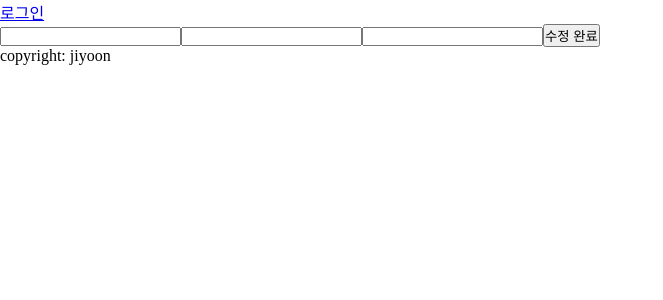
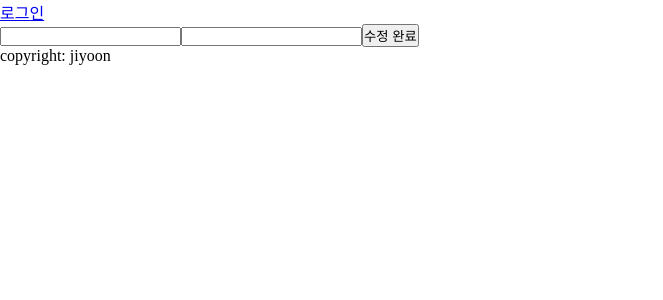
Before and after one commit to JIY00N2/yoon-log, a Next.js app: page /posts/1/edit in a window 1280 px wide. Shown: the top 300 px of the page, without its empty margins (0-663 px from the left). Built offline with nearby package versions, Linux system fonts and the light colour scheme; no server answers.

Commit message:
feat: title 기반으로 블로그 slug url 생성

```diff
--- /dev/null
+++ b/app/_utils/generateSlug.ts
@@ -0,0 +1,11 @@
+export default function generateSlug(title: string) {
+  let slug = title
+    .replaceAll(/[^\w\s\uAC00-\uD7A3]/gu, "")
+    .replaceAll(/\s+/g, "-")
+    .toLocaleLowerCase()
+    .trim();
+  if (slug.endsWith("-")) {
+    slug.slice(0, -1);
+  }
+  return slug;
+}
--- a/app/api/write/route.ts
+++ b/app/api/write/route.ts
@@ -1,13 +1,14 @@
 import { NextRequest, NextResponse } from "next/server";
 import { PostsService } from "../_lib/posts/service";
+import generateSlug from "@/app/_utils/generateSlug";
 
 export async function POST(req: NextRequest) {
   try {
     const formData = await req.formData();
     const title = formData.get("title")?.toString();
     const content = formData.get("content")?.toString();
-    const slug = formData.get("slug")?.toString();
-    if (title && content && slug) {
+    if (title && content) {
+      const slug = generateSlug(title);
       const post = await PostsService.createdPost({ title, content, slug });
       return NextResponse.json(post);
     }
--- a/app/posts/[slug]/edit/page.tsx
+++ b/app/posts/[slug]/edit/page.tsx
@@ -1,28 +1,34 @@
+import generateSlug from "@/app/_utils/generateSlug";
 import { PostsService } from "@/app/api/_lib/posts/service";
 import { redirect } from "next/navigation";
 
 export default function PostEditPage({ params }: { params: { slug: string } }) {
-  async function handleUpdatePost(formData: FormData) {
+  async function handlePostUpdate(formData: FormData) {
     "use server";
     const title = formData.get("title")?.toString();
     const content = formData.get("content")?.toString();
-    const slug = formData.get("slug")?.toString();
-    const newPost = await PostsService.updatedPost(params.slug, {
-      title,
-      content,
-      slug,
-    });
+    let slug = decodeURIComponent(params.slug);
+    if (title) {
+      slug = generateSlug(title);
+    }
+    const newPost = await PostsService.updatedPost(
+      decodeURIComponent(params.slug),
+      {
+        title,
+        content,
+        slug,
+      },
+    );
     if (!newPost) {
-      throw new Error("need slug value");
+      throw new Error("newPost가 없습니다.");
     }
-    redirect(`/posts/${newPost.slug}`);
+    redirect(`/posts/${encodeURIComponent(newPost.slug)}`);
   }
 
   return (
-    <form action={handleUpdatePost}>
+    <form action={handlePostUpdate}>
       <input name="title" />
       <input name="content" />
-      <input name="slug" />
       <button type="submit">수정 완료</button>
     </form>
   );
--- a/app/posts/[slug]/page.tsx
+++ b/app/posts/[slug]/page.tsx
@@ -6,7 +6,8 @@ export default async function PostPage({
 }: {
   params: { slug: string };
 }) {
-  const post = await PostsService.getPost(params.slug);
+  const post = await PostsService.getPost(decodeURIComponent(params.slug));
+
   return (
     <div>
       <AdminButton slug={params.slug} />
--- a/app/write/page.tsx
+++ b/app/write/page.tsx
@@ -1,12 +1,13 @@
 import { redirect } from "next/navigation";
 import { PostsService } from "../api/_lib/posts/service";
+import generateSlug from "../_utils/generateSlug";
 
 async function handlePostSubmit(formData: FormData) {
   "use server";
   const title = formData.get("title")?.toString();
   const content = formData.get("content")?.toString();
-  const slug = formData.get("slug")?.toString();
-  if (title && content && slug) {
+  if (title && content) {
+    const slug = generateSlug(title);
     await PostsService.createdPost({ title, content, slug });
   }
   redirect("/");
@@ -18,7 +19,6 @@ export default async function WritePage() {
       <form action={handlePostSubmit}>
         <input name="title" />
         <input name="content" />
-        <input name="slug" />
         <button type="submit">글 작성</button>
       </form>
     </div>
```
